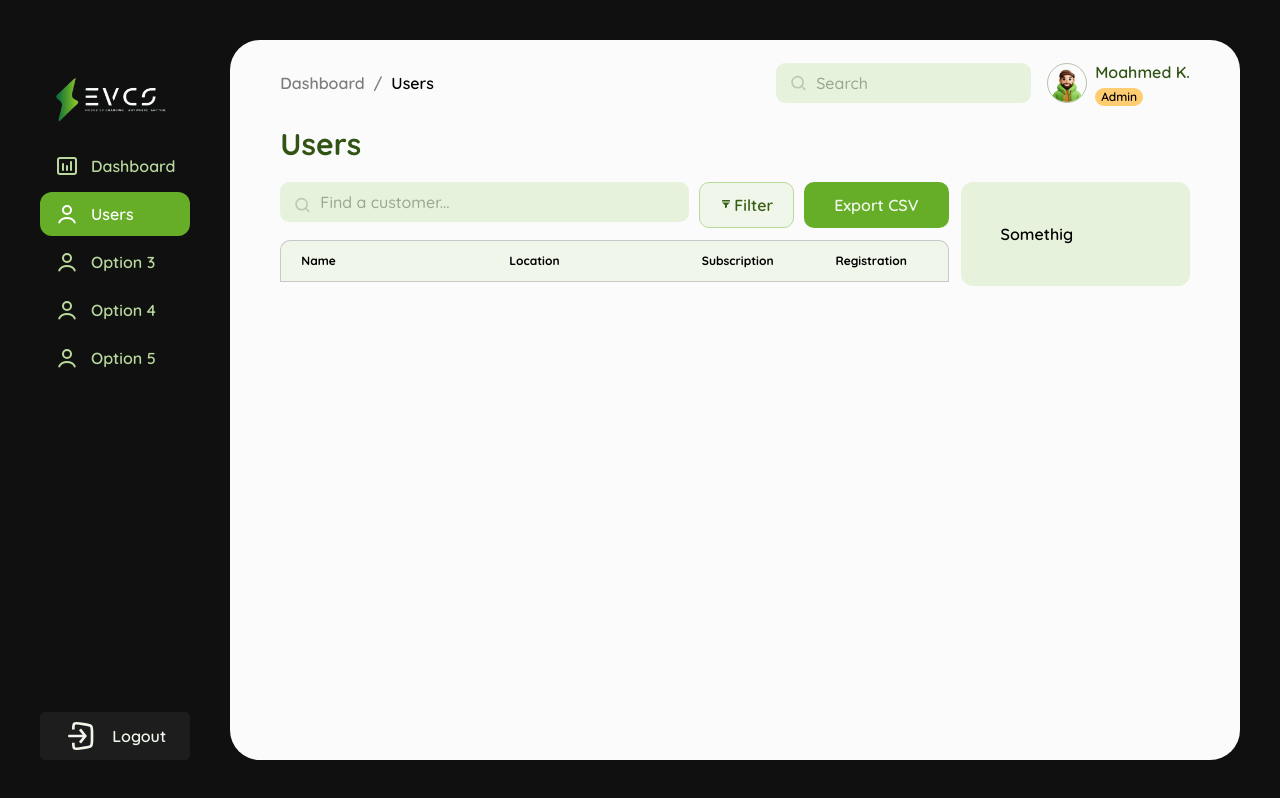
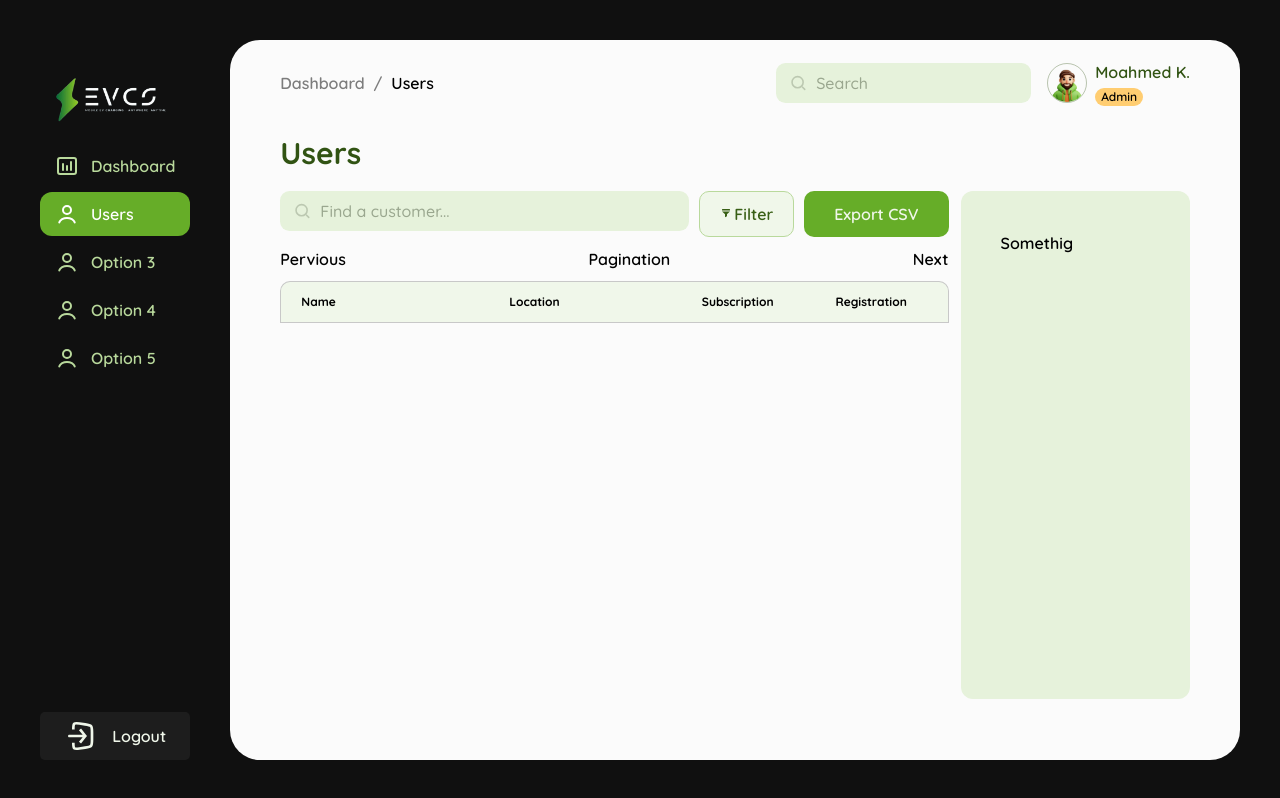
Before and after one commit to mahmoud-alaa1/EVCS-Dashboard, a React (Vite) app: page /users in a window 1280 px wide. Built offline with nearby package versions, Linux system fonts and the light colour scheme.

Commit message:
style and feature
style : We have implemeted the users page layout as figma the table now stretches its height till the end of the page

feature :pagination for table

```diff
--- a/src/featuers/Users/UsersBody.tsx
+++ b/src/featuers/Users/UsersBody.tsx
@@ -3,8 +3,8 @@ import UsersTable from "./UsersTable";
 
 export default function UsersBody() {
   return (
-    <div className="flex gap-3 flex-wrap">
-      <UsersTable className="flex-grow-2 " />
+    <div className="flex gap-3 flex-wrap flex-grow ">
+      <UsersTable className="flex-grow-2 gap-2.5 flex flex-col" />
       <Somethig className="flex-grow rounded-xl p-10" />
     </div>
   );
--- a/src/featuers/Users/UsersTable.tsx
+++ b/src/featuers/Users/UsersTable.tsx
@@ -6,8 +6,10 @@ import "./UsersTableStyle.css";
 export default function UsersTable({ className }: { className?: string }) {
   return (
     <div className={className}>
-      <div className="flex flex-wrap w-full mb-3 gap-2.5">
-        <SearchInput placeholder="Find a customer..." className="flex-grow" />
+      <div className="flex flex-wrap w-full gap-2.5">
+        <form className="flex-grow">
+          <SearchInput placeholder="Find a customer..." />
+        </form>
         <Button className="px-5 py-2.5 rounded-[10px] bg-green-50 border border-green-200 flex items-center text-green-800 gap-0.5">
           <FilterIcon />
           Filter
@@ -15,6 +17,11 @@ export default function UsersTable({ className }: { className?: string }) {
         <Button className="px-[30px] py-2.5 rounded-[10px] bg-green-500  items-center text-green-50 gap-0.5">
           Export CSV
         </Button>
+      </div>
+      <div className="flex justify-between ">
+        <Button>Pervious</Button>
+        Pagination
+        <Button>Next</Button>
       </div>
       <Table className="text-left">
         <Table.Header className="  text-xs font-[500]">
--- a/src/ui/AppLayout.tsx
+++ b/src/ui/AppLayout.tsx
@@ -6,9 +6,9 @@ export default function AppLayout() {
   return (
     <div className="bg-background gap-10 min-h-screen p-10 grid grid-cols-[0.143fr_1fr] transition-none w-fit min-w-full ">
       <Sidebar />
-      <div className="bg-[#FBFBFB]  gap-[29px] flex-grow rounded-[30px] pt-[20px] pr-[50px] pb-[61px] pl-[50px]">
+      <div className="bg-[#FBFBFB] flex flex-col gap-[29px] flex-grow rounded-[30px] pt-[20px] pr-[50px] pb-[61px] pl-[50px]">
         <Navbar />
-        <main className="mt-5">
+        <main className="flex-grow flex flex-col">
           <Outlet />
         </main>
       </div>
```
